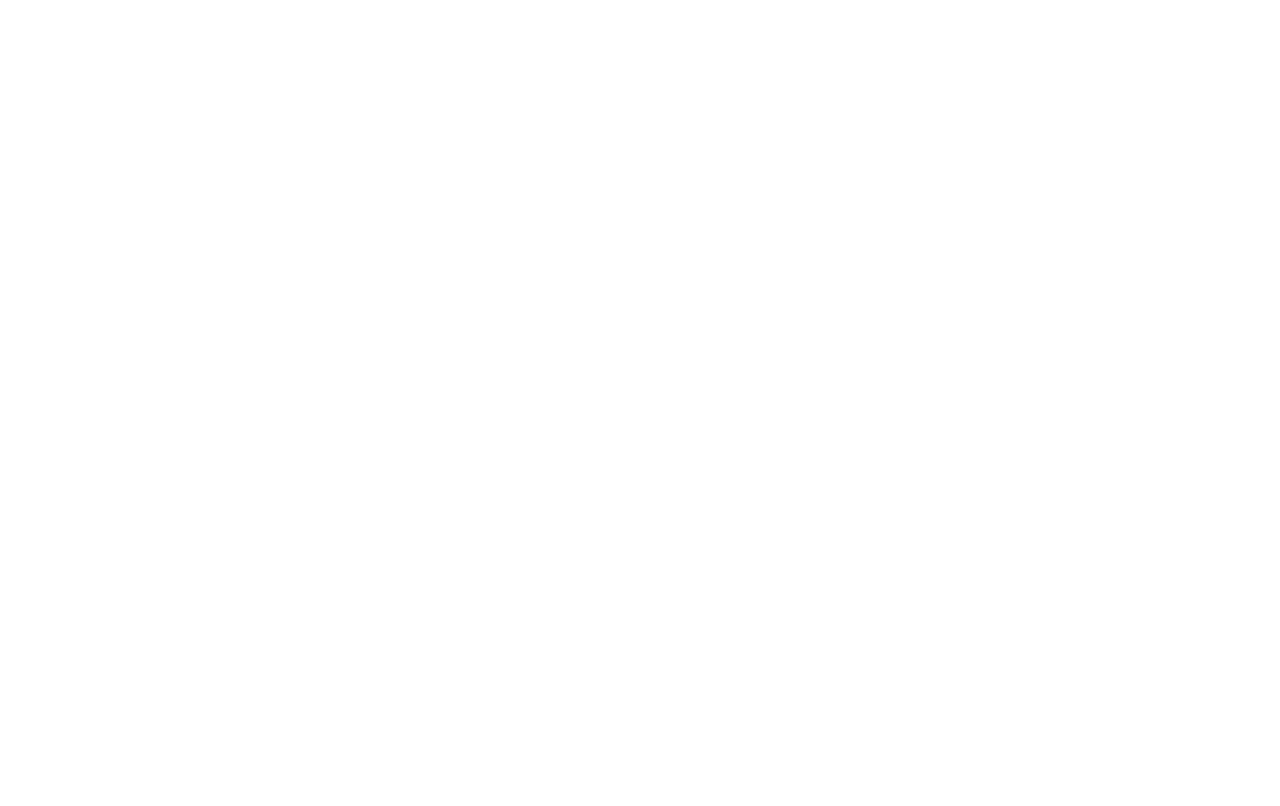
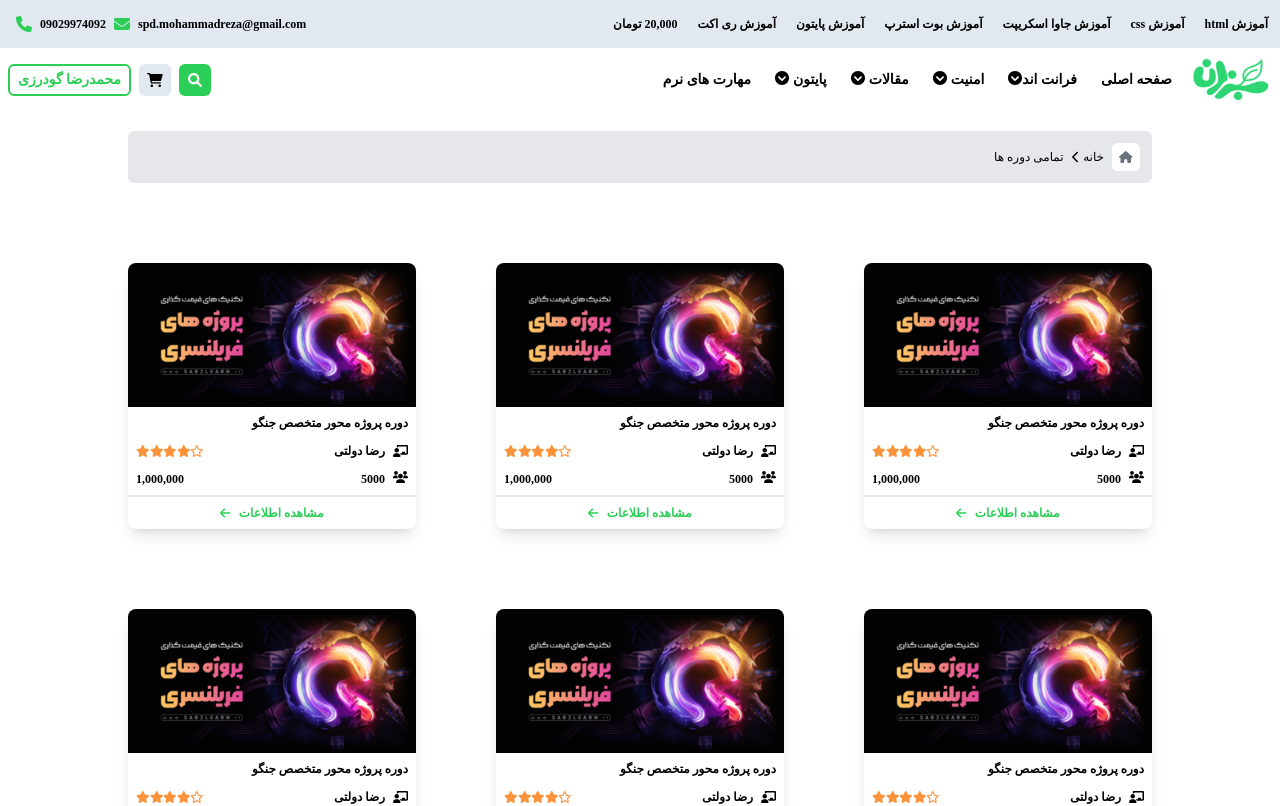
Before and after one commit to spdfalcon/p17, a React (Create React App) app in the folder p17/: page /courses in a window 1280 px wide. Before the commit this address had no page. Shown: the top 806 px of the page. Built offline with nearby package versions, Linux system fonts and the light colour scheme.

Commit message:
sabzlearn-courses-rout--ui1

```diff
--- a/p17/src/Components/LastCoourses/LastCoourses.js
+++ b/p17/src/Components/LastCoourses/LastCoourses.js
@@ -15,6 +15,7 @@
         desc={'سکوی پرتاب شما به سمت موفقیت'}
         btnTitle={'تمام دوره ها'}
         bgw={'w-40'}
+        btnHref={'/courses'}
         >
       </SectionHeader>
       </div>
--- a/p17/src/Components/SectionHeader/SectionHeader.js
+++ b/p17/src/Components/SectionHeader/SectionHeader.js
@@ -1,6 +1,6 @@
 import React from 'react'
-
-export default function SectionHeader({title , desc , btnTitle , bgw}) {
+import {Link} from 'react-router-dom'
+export default function SectionHeader({title , desc , btnTitle , bgw , btnHref}) {
     return (
         <div>
             <div className='w-full flex justify-between gap-5 items-center'>
@@ -18,9 +18,9 @@
                     btnTitle ? (
                 <div className='l w-32'>
                     <button className='text-xs bg-primary-color p-2 rounded-md text-white-color'>
-                        <a className='flex gap-1 items-center' href="#">{btnTitle}
+                        <Link className='flex gap-1 items-center' to={btnHref}>{btnTitle}
                         <i class="fa-solid fa-arrow-left"></i>
-                        </a>
+                        </Link>
                     </button>
                 </div>
                     ) : null
--- /dev/null
+++ b/p17/src/pages/Courses/Courses.js
@@ -0,0 +1,39 @@
+import React from 'react'
+import TopBar from '../../Components/TopBar/TopBar'
+import NavBar from '../../Components/NavBar/NavBar'
+import Footer from '../../Components/Footer/Footer'
+import BreadCrumb from '../../Components/BreadCrumb/BreadCrumb'
+import CourseDetailBox from '../../Components/CourseDetailBox/CourseDetailBox'
+import CoursBox from '../../Components/CourseBox/CoursBox'
+import Pagination from '../../Components/Pagination/Pagination'
+
+export default function Courses() {
+  return (
+    <div>
+      <div>
+        <TopBar></TopBar>
+        <NavBar></NavBar>
+        <BreadCrumb links={[
+          { id: 1, title: 'خانه', to: '/' },
+          { id: 2, title: 'تمامی دوره ها', to: '/courses' },
+        ]}></BreadCrumb>
+
+        {/* course section */}
+
+        <div className='mt-10 w-full px-32 text-xs grid grid-cols-3 gap-20 font-bold py-10'>
+          <CoursBox></CoursBox>
+          <CoursBox></CoursBox>
+          <CoursBox></CoursBox>
+          <CoursBox></CoursBox>
+          <CoursBox></CoursBox>
+          <CoursBox></CoursBox>
+        </div>
+
+        {/* course section */}
+
+        <Pagination></Pagination>
+        <Footer></Footer>
+      </div>
+    </div>
+  )
+}
--- a/p17/src/routes.js
+++ b/p17/src/routes.js
@@ -2,11 +2,13 @@
 import CourseInfo from "./pages/CourseInfo/CourseInfo"
 import Category from "./pages/Category/Category"
 import ArticleInfo from "./pages/ArticleInfo/ArticleInfo"
+import Courses from "./pages/Courses/Courses"
 let routes = [
     {path:'/' , element: <Index></Index>},
     {path:'/course-info/:courseName' , element: <CourseInfo></CourseInfo>},
     {path:'/category-info/:categoryName' , element: <Category></Category>},
     {path:'/article-info/:articleName' , element: <ArticleInfo></ArticleInfo>},
+    {path:'/courses' , element: <Courses></Courses>},
 ]
 
 
```
Also changed, not shown: p17/src/pages/Courses/Courses.css (added).
